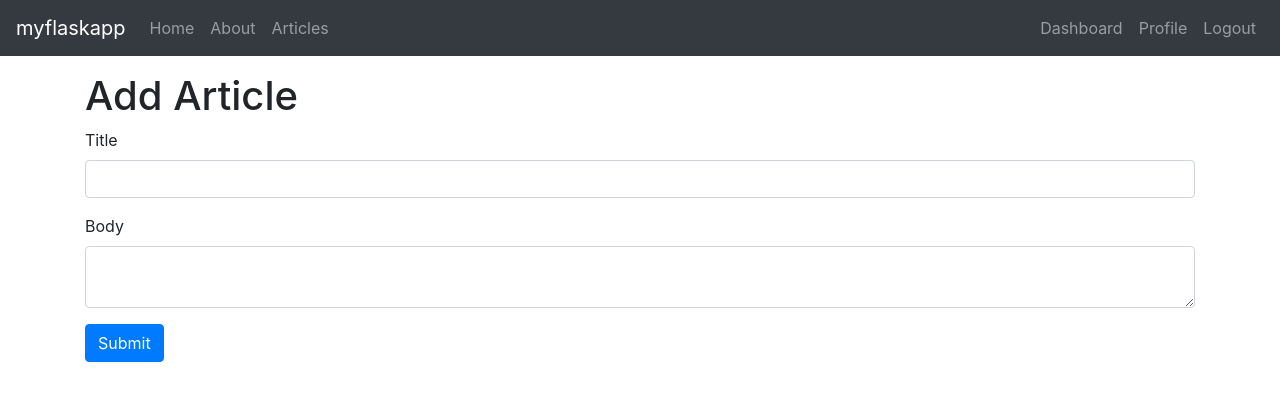
After one commit to aeeas/myflaskapp, a Flask app: page /add_article in a window 1280 px wide. The commit adds this page. Shown: the top 401 px of the page. Run offline with Flask 2, Linux system fonts and the light colour scheme; the visitor is signed in with stand-in values (Sample User, id 1); some libraries are stand-ins or nearby versions.

Commit message:
Added article management functionality

```diff
--- a/app.py
+++ b/app.py
@@ -1,5 +1,4 @@
 from flask import Flask, render_template, request, flash, redirect, url_for, session, logging
-from data import Articles
 from flask_mysqldb import MySQL
 from wtforms import Form, StringField, TextAreaField, PasswordField, validators
 from passlib.hash import sha256_crypt
@@ -9,15 +8,14 @@ from functools import wraps
 app = Flask(__name__)
 
 # config MySQL
-app.config['MYSQL_HOST'] = 'localhost'
-app.config['MYSQL_USER'] = 'dev'
-app.config['MYSQL_PASSWORD'] = '123'
-app.config['MYSQL_DB'] = 'myflaskapp'
+app.config['MYSQL_HOST'] = 'remotemysql.com'
+app.config['MYSQL_USER'] = 'c7ukdgZFvG'
+app.config['MYSQL_PASSWORD'] = 'xO5FGmvMjm'
+app.config['MYSQL_DB'] = 'c7ukdgZFvG'
 app.config['MYSQL_CURSORCLASS'] = 'DictCursor'
 # init MySQL
 mysql = MySQL(app)
 
-Articles = Articles()
 
 # index
 @app.route('/')
@@ -32,12 +30,28 @@ def about():
 # articles
 @app.route('/articles')
 def articles():
-    return render_template('articles.html', articles=Articles)
+    # create cursor
+    cur = mysql.connection.cursor()
+    # get articles
+    result = cur.execute("SELECT * FROM articles")
+    articles = cur.fetchall()
+    if result > 0:
+        return render_template('articles.html', articles=articles)
+    else:
+        msg = 'No Articles found'
+        return render_template('articles.html', msg=msg)
+    # close connection
+    cur.close()
 
 # single article
 @app.route('/article/<string:id>')
 def article(id):
-    return render_template('article.html', id=id)
+    # create cursor
+    cur = mysql.connection.cursor()
+    # get articles
+    cur.execute("SELECT * FROM articles WHERE id = %s", [id])
+    article = cur.fetchone()
+    return render_template('article.html', article=article)
 
 # register form class
 class RegisterForm(Form):
@@ -126,7 +140,87 @@ def logout():
 @app.route('/dashboard')
 @is_logged_in
 def dashboard():
-    return render_template('dashboard.html')
+    # create cursor
+    cur = mysql.connection.cursor()
+    # get articles
+    result = cur.execute("SELECT * FROM articles")
+    articles = cur.fetchall()
+    if result > 0:
+        return render_template('dashboard.html', articles=articles)
+    else:
+        msg = 'No Articles found'
+        return render_template('dashboard.html', msg=msg)
+    # close connection
+    cur.close()
+
+# article form class
+class ArticleForm(Form):
+    title = StringField('Title', [validators.Length(min=1, max=200)])
+    body = TextAreaField('Body', [validators.Length(min=30)])
+
+# add article
+@app.route('/add_article', methods=['GET', 'POST'])
+@is_logged_in
+def add_article():
+    form = ArticleForm(request.form)
+    if request.method == 'POST' and form.validate():
+        title = form.title.data
+        body = form.body.data
+        # create cursor
+        cur = mysql.connection.cursor()
+        # execute query
+        cur.execute("INSERT INTO articles(title, body, author) VALUES(%s, %s, %s) ", (title, body, session['username']))
+        # commit DB
+        cur.connection.commit()
+        # close connection
+        cur.close()
+        flash('Article created', 'success')
+        return redirect(url_for('dashboard'))
+    return render_template('add_article.html', form=form)
+
+# edit article
+@app.route('/edit_article/<string:id>', methods=['GET', 'POST'])
+@is_logged_in
+def edit_article(id):
+    # create cursor
+    cur = mysql.connection.cursor()
+    # get article by id
+    cur.execute("SELECT * FROM articles WHERE id = %s", [id])
+    article = cur.fetchone()
+    # get form
+    form = ArticleForm(request.form)
+    # populate article form fields
+    form.title.data = article['title']
+    form.body.data = article['body']
+    if request.method == 'POST' and form.validate():
+        title = request.form['title']
+        body = request.form['body']
+        # create cursor
+        cur = mysql.connection.cursor()
+        # execute query
+        cur.execute("UPDATE articles SET title=%s, body=%s WHERE id = %s", (title, body, id))
+        # commit DB
+        cur.connection.commit()
+        # close connection
+        cur.close()
+        flash('Article Updated', 'success')
+        return redirect(url_for('dashboard'))
+    return render_template('edit_article.html', form=form)
+
+# delete article
+@app.route('/delete_article/<string:id>', methods=['POST'])
+@is_logged_in
+def delete_article(id):
+    # create cursor
+    cur = mysql.connection.cursor()
+    # execute
+    cur.execute("DELETE FROM articles WHERE id = %s", [id])
+    # commit DB
+    cur.connection.commit()
+    # close connection
+    cur.close()
+    flash('Article Deleted', 'success')
+    return redirect(url_for('dashboard'))
 
 
 if __name__ == '__main__':
--- /dev/null
+++ b/templates/add_article.html
@@ -0,0 +1,15 @@
+{% extends 'layout.html' %}
+
+{% block body %}
+    <h1>Add Article</h1>
+    {% from "includes/_formhelpers.html" import render_field %}
+        <form action="" method="POST">
+            <div class="form-group">
+                {{ render_field(form.title, class="form-control") }}
+            </div>
+            <div class="form-group">
+                {{ render_field(form.body, class="form-control", id="editor") }}
+            </div>
+            <p><input type="submit" value="Submit" class="btn btn-primary"></p>
+        </form>
+{% endblock %}
--- a/templates/includes/_navbar.html
+++ b/templates/includes/_navbar.html
@@ -24,6 +24,9 @@
                     <a class="nav-link" href="/dashboard">Dashboard</a>
                 </li>
                 <li class="nav-item">
+                    <a class="nav-link" href="/">Profile</a>
+                </li>
+                <li class="nav-item">
                     <a class="nav-link" href="/logout">Logout</a>
                 </li>
                 {% else %}
--- a/templates/index.html
+++ b/templates/index.html
@@ -5,6 +5,9 @@
         <h1 class="display-4">Hello, friend!</h1>
         <hr class="my-4">
         <p>It uses utility classes for typography and spacing to space content out within the larger container.</p>
-        <a class="btn btn-primary btn-lg" href="#" role="button">Learn more</a>
+        {% if session.logged_in == NULL %}
+            <a class="btn btn-primary btn-lg" href="/register" role="button">Register</a>
+            <a class="btn btn-success btn-lg" href="/login" role="button">Login</a>
+        {% endif %}
     </div>
 {% endblock %}
--- a/templates/layout.html
+++ b/templates/layout.html
@@ -21,5 +21,9 @@
     </main>
 
     <script src="https://stackpath.bootstrapcdn.com/bootstrap/4.3.1/js/bootstrap.min.js"></script>
+    <script src="//cdn.ckeditor.com/4.11.3/basic/ckeditor.js"></script>
+    <script type="text/javascript">
+        CKEDITOR.replace('editor')
+    </script>
 </body>
 </html>
```
Also changed, not shown: templates/article.html (+6 -1 lines), templates/dashboard.html (+28 -0 lines), templates/edit_article.html (added, +15 -0 lines).
